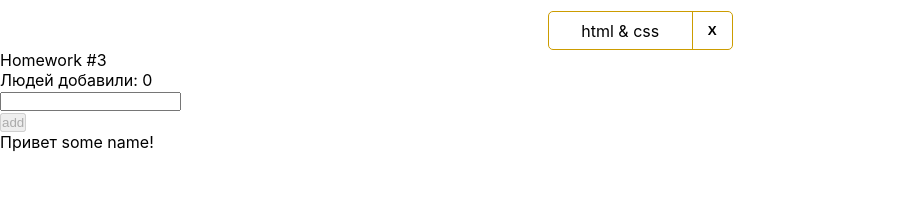
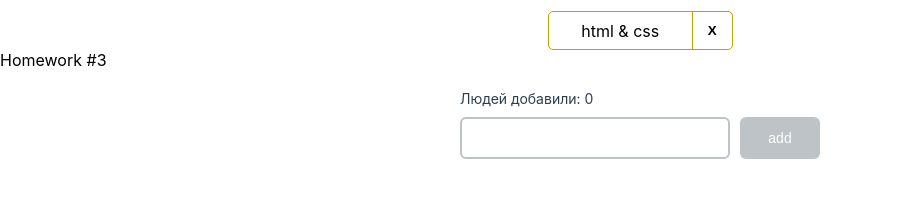
Before and after one commit to dlrozd/hws2-master-1, a React (Create React App) app: page / in a window 1280 px wide. Shown: the part 185-382 px from the top of the page, without its empty margins (0-897 px from the left). Built offline with nearby package versions, Linux system fonts and the light colour scheme.

Commit message:
hw3 done

```diff
--- a/src/s2-homeworks/hw03/Greeting.module.css
+++ b/src/s2-homeworks/hw03/Greeting.module.css
@@ -1,35 +1,105 @@
 .greetingForm {
+    padding: 20px;
+    max-width: 400px;
+    margin: 0 auto;
 }
 
 .inputAndButtonContainer {
+    display: flex;
+    gap: 10px;
+    align-items: flex-start;
+    margin-top: 10px;
+}
+
+.inputWrapper {
+    display: flex;
+    flex-direction: column;
+    flex: 1;
 }
 
 .error {
+    color: #e74c3c;
+    font-size: 12px;
+    margin-top: 5px;
+    height: 16px;
+    line-height: 16px;
+    opacity: 0;
+    transition: opacity 0.2s;
+}
+
+.error:not(:empty) {
+    opacity: 1;
 }
 
 .input {
+    padding: 10px 12px;
+    border: 2px solid #bdc3c7;
+    border-radius: 6px;
+    font-size: 16px;
+    width: 100%;
+    height: 42px;
+    box-sizing: border-box;
 }
 
 .input:focus {
+    outline: none;
+    border-color: #3498db;
 }
 
 .errorInput {
+    padding: 10px 12px;
+    border: 2px solid #e74c3c !important;
+    border-radius: 6px;
+    font-size: 16px;
+    width: 100%;
+    height: 42px;
+    box-sizing: border-box;
+    /* убрал box-shadow или используй inset */
 }
 
 .button {
+    padding: 0;
+    background: #3498db;
+    color: white;
+    border: none;
+    border-radius: 6px;
+    font-size: 14px;
+    font-weight: 500;
+    cursor: pointer;
+    height: 42px;
+    width: 80px;
+    box-sizing: border-box;
+    display: flex;
+    align-items: center;
+    justify-content: center;
+    flex-shrink: 0;
 }
 
 .button:focus {
+    outline: none;
+    box-shadow: 0 0 0 2px rgba(52, 152, 219, 0.3);
 }
 
 .button:active {
+    background: #2980b9;
 }
 
 .button:disabled {
+    background: #bdc3c7;
+    cursor: not-allowed;
 }
 
 .text {
+    font-size: 14px;
+    color: #2c3e50;
+    margin-bottom: 10px;
 }
 
 .greeting {
+    margin-top: 15px;
+    padding: 12px 16px;
+    background: #d5f4e6;
+    border-radius: 6px;
+    font-size: 14px;
+    color: #27ae60;
 }
--- a/src/s2-homeworks/hw03/Greeting.tsx
+++ b/src/s2-homeworks/hw03/Greeting.tsx
@@ -1,15 +1,15 @@
-import React, {ChangeEvent, KeyboardEvent} from 'react'
+import React, {ChangeEvent} from 'react'
 import s from './Greeting.module.css'
 
 type GreetingPropsType = {
-    name: any // need to fix any
-    setNameCallback: any // need to fix any
-    addUser: any // need to fix any
-    onBlur: any // need to fix any
-    onEnter: any // need to fix any
-    error: any // need to fix any
-    totalUsers: any // need to fix any
-    lastUserName?: any // need to fix any
+    name: string
+    setNameCallback: (e: ChangeEvent<HTMLInputElement>)=>void
+    addUser: ()=> void
+    onBlur: ()=> void
+    onEnter: (e: any)=> void
+    error: string
+    totalUsers: number
+    lastUserName?: string
 }
 
 // презентационная компонента (для верстальщика)
@@ -25,7 +25,7 @@ const Greeting: React.FC<GreetingPropsType> = (
         lastUserName,
     } // деструктуризация пропсов
 ) => {
-    const inputClass = s.errorInput // need to fix with (?:)
+    const inputClass = error ? s.errorInput : s.input
 
     return (
         <div id={'hw3-form'} className={s.greetingForm}>
@@ -37,7 +37,7 @@ const Greeting: React.FC<GreetingPropsType> = (
             </div>
 
             <div className={s.inputAndButtonContainer}>
-                <div>
+                <div className={s.inputWrapper}>
                     <input
                         id={'hw3-input'}
                         value={name}
--- a/src/s2-homeworks/hw03/GreetingContainer.tsx
+++ b/src/s2-homeworks/hw03/GreetingContainer.tsx
@@ -3,18 +3,32 @@ import Greeting from './Greeting'
 import { UserType } from './HW3'
 
 type GreetingContainerPropsType = {
-    users: [] // need to fix any
-    addUserCallback: (name: string) => void // need to fix any
+    users: UserType[]
+    addUserCallback: (name: string) => void
 }
 
-export const pureAddUser = (name: any, setError: any, setName: any, addUserCallback: any) => {
-    // если имя пустое - показать ошибку, иначе - добавить юзера и очистить инпут
+export const pureAddUser = (name: string, setError: (error: string) => void, setName: (name: string)=> void, addUserCallback: (name: string) => void) => {
+
+    if (name.trim() === '') {
+        setError('name required')
+    } else {
+        addUserCallback(name)
+        setName('')
+    }
 }
 
-export const pureOnBlur = (name: any, setError: any) => { // если имя пустое - показать ошибку
+export const pureOnBlur = (name: string, setError: (error: string) => void) => {
+
+    if (name === '') {
+        setError('name required')
+    }
 }
 
-export const pureOnEnter = (e: any, addUser: any) => { // если нажата кнопка Enter - добавить
+export const pureOnEnter = (e: KeyboardEvent, addUser: () => void) => {
+
+    if (e.key === 'Enter') {
+        addUser()
+    }
 }
 
 // более простой и понятный для новичков
@@ -26,11 +40,11 @@ const GreetingContainer: React.FC<GreetingContainerPropsType> = ({
     addUserCallback,
 }) => {
     // деструктуризация пропсов
-    const [name, setName] = useState<any>('') // need to fix any
-    const [error, setError] = useState<any>('') // need to fix any
+    const [name, setName] = useState<string>('')
+    const [error, setError] = useState<string>('')
 
-    const setNameCallback = (e: any) => { // need to fix any
-        setName('some name') // need to fix
+    const setNameCallback = (e: ChangeEvent<HTMLInputElement>) => {
+        setName(e.currentTarget.value)
 
         error && setError('')
     }
@@ -46,8 +60,8 @@ const GreetingContainer: React.FC<GreetingContainerPropsType> = ({
         pureOnEnter(e, addUser)
     }
 
-    const totalUsers = 0 // need to fix
-    const lastUserName = 'some name' // need to fix
+    const totalUsers = users.length
+    const lastUserName = users.length > 0 ? users[users.length - 1].name : ''
 
     return (
         <Greeting
--- a/src/s2-homeworks/hw03/HW3.tsx
+++ b/src/s2-homeworks/hw03/HW3.tsx
@@ -1,39 +1,31 @@
-import React, { useState } from 'react'
-import { v1 } from 'uuid'
+import React, {useState} from 'react'
+import {v1} from 'uuid'
 import s2 from '../../s1-main/App.module.css'
 import GreetingContainer from './GreetingContainer'
 
-/*
-* 1 - описать тип UserType
-* 2 - указать нужный тип в useState с users
-* 3 - дописать типы и логику функции pureAddUserCallback и проверить её тестами
-* 4 - в файле GreetingContainer.tsx дописать типизацию пропсов
-* 5 - в файле GreetingContainer.tsx указать нужные типы в useState с name и error
-* 6 - в файле GreetingContainer.tsx дописать тип и логику функции setNameCallback
-* 7 - в файле GreetingContainer.tsx дописать логику функций pureAddUser, pureOnBlur, pureOnEnter и проверить их тестами
-* 8 - в файле GreetingContainer.tsx вычислить количество добавленных и имя последнего (totalUsers, lastUserName)
-* 9 - в файле Greeting.tsx дописать типизацию пропсов
-* 10 - в файле Greeting.tsx вычислить inputClass в зависимости от наличия ошибки
-* 11 - сделать стили в соответствии с дизайном
-* */
+
 
 // types
 export type UserType = {
-    _id: string // need to fix any
-    name: string // need to fix any
+    _id: string
+    name: string
 }
 
-export const pureAddUserCallback = (name: string, setUsers: UserType, users: []) => { // need to fix any
+export const pureAddUserCallback = (
+    name: string,
+    setUsers: (users: UserType[]) => void,
+    users: UserType[]) => {
+
     const user: UserType = {
         _id: v1(),
         name: name,
-        // need to fix
     }
+
     setUsers([...users, user])
 }
 
 const HW3 = () => {
-    const [users, setUsers] = useState<UserType>([]) // need to fix any
+    const [users, setUsers] = useState<UserType[]>([] || undefined)
 
     const addUserCallback = (name: string) => { // need to fix any
         pureAddUserCallback(name, setUsers, users)
```
